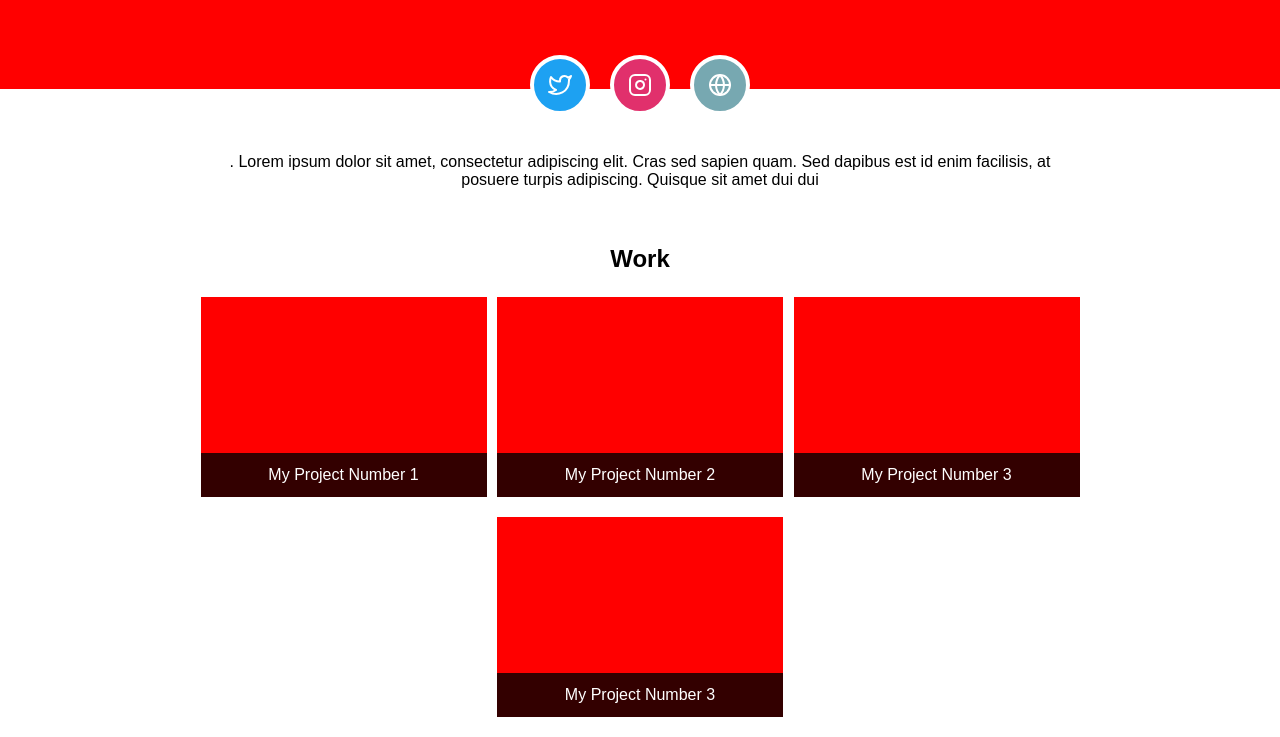
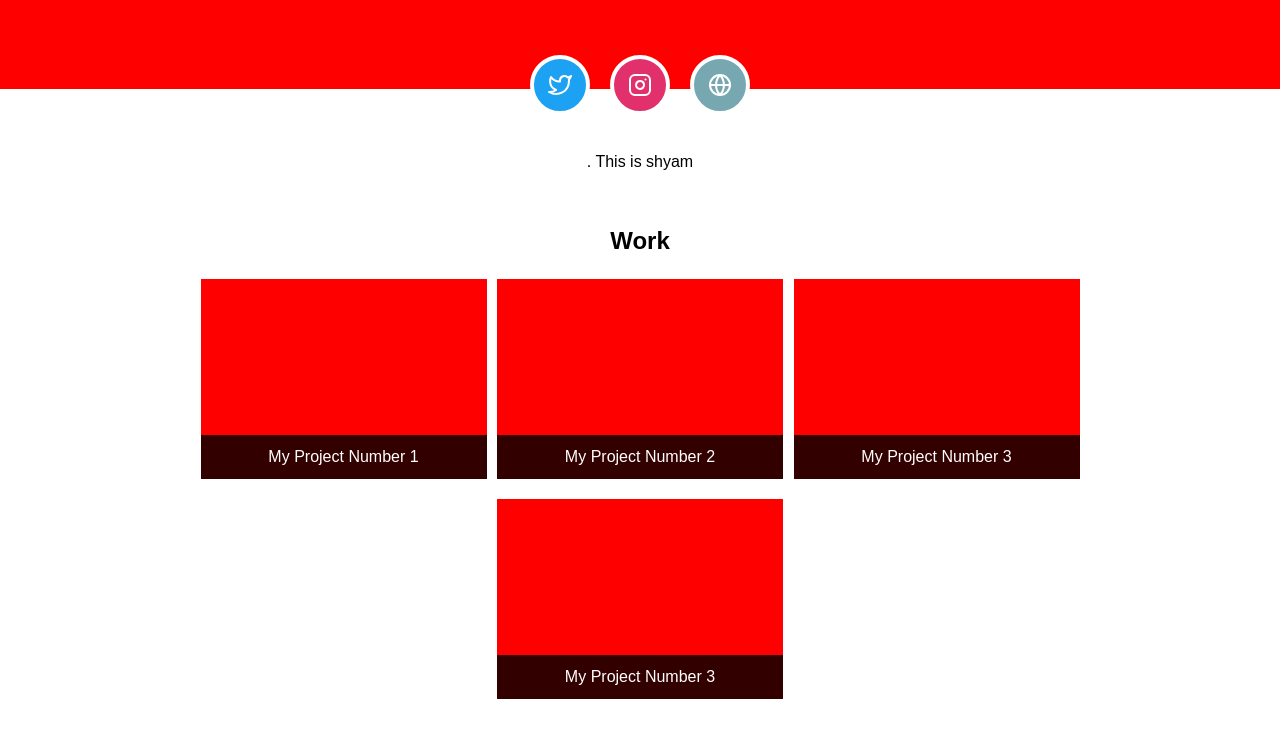
Before and after one commit to shyamlnct/testshyam, a plain HTML site: page index.html in a window 1280 px wide. Shown: the part 186-923 px from the top of the page. Drawn offline with Linux system fonts and the light colour scheme.

Commit message:
updated about us section

```diff
--- a/index.html
+++ b/index.html
@@ -30,8 +30,7 @@
   <!-- About You -->
   <main>
     <section class="about">
-      <p>. Lorem ipsum dolor sit amet, consectetur adipiscing elit. Cras sed sapien quam. Sed dapibus est id enim facilisis,
-        at posuere turpis adipiscing. Quisque sit amet dui dui
+      <p>. This is shyam
       </p>
     </section>
     <!-- Your Projects -->
```
